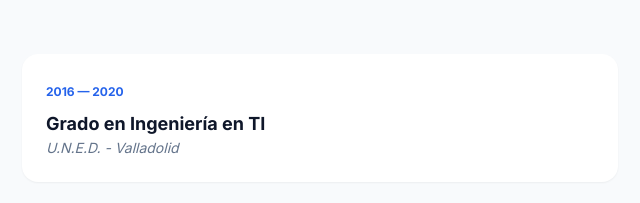
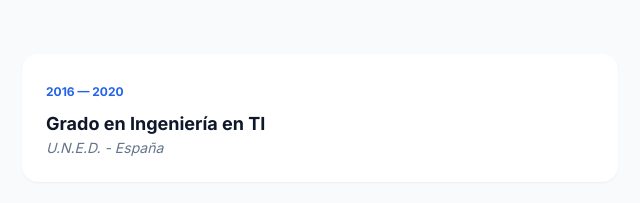
Before and after one commit to luisfercespedesn-bot/LuisFernandoCespedesCVES, a plain HTML site: page index.html in a window 1280 px wide. Shown: the part 3260-3463 px from the top of the page, 10-650 px from the left. Drawn offline with nearby package versions, Linux system fonts and the light colour scheme.

Commit message:
Update index.html

```diff
--- a/index.html
+++ b/index.html
@@ -299,7 +299,7 @@
                 <div class="bg-white p-6 rounded-2xl shadow-sm reveal">
                     <span class="text-blue-600 font-bold text-xs uppercase">2016 — 2020</span>
                     <h4 class="text-lg font-bold mt-2">Grado en Ingeniería en TI</h4>
-                    <p class="text-slate-500 text-sm italic">U.N.E.D. - Valladolid</p>
+                    <p class="text-slate-500 text-sm italic">U.N.E.D. - España</p>
                 </div>
                 <div class="bg-white p-6 rounded-2xl shadow-sm reveal">
                     <span class="text-blue-600 font-bold text-xs uppercase">2015 — 2016</span>
```
